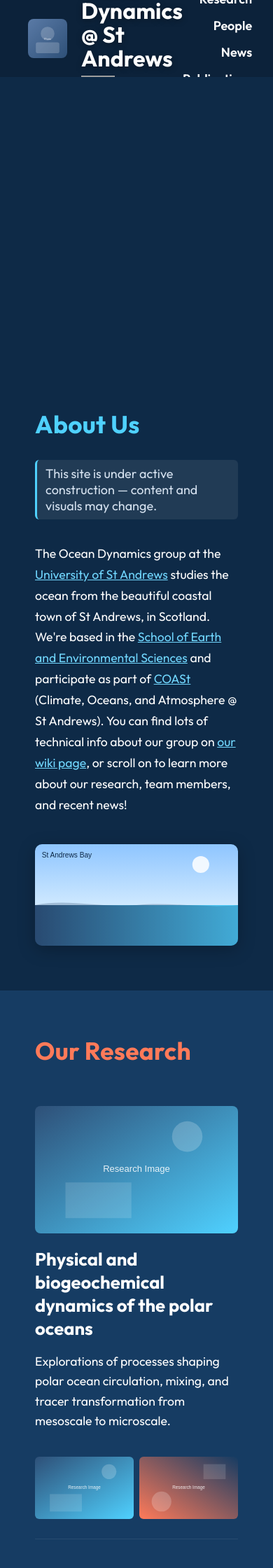
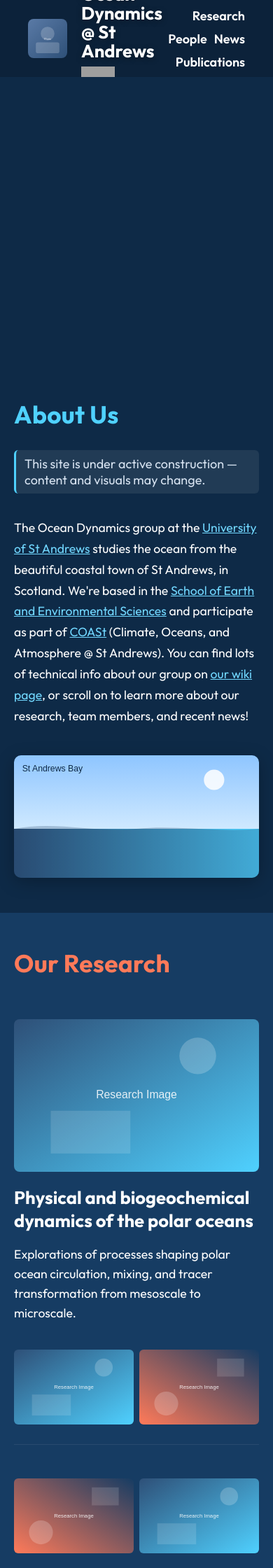
Before and after one commit to ODyn-StAndrews/ODyn-StAndrews.github.io, a Jekyll site: the page built from index.html, in a window 390 px wide. Shown: the top 2240 px of the page at 70% size. Built offline with Jekyll 4.4.1, drawn with Linux system fonts in a browser that asks for light colours; some of the changed text lies outside the part shown; grey boxes are pictures that could not be loaded.

Commit message:
Responsive: improve small-screen behavior (clamped title size, mobile nav spacing, show person overlays on touch, respect reduced motion) without changing core layout

```diff
--- a/assets/css/styles.css
+++ b/assets/css/styles.css
@@ -62,7 +62,7 @@
 header.compact::after { background: none; }
 /* Make header static and compact for non-home pages */
 header.static { position: static; height: 110px !important; }
-header h1 { margin: 0; font-size: var(--title-size, 3rem); line-height: 1.05; color: var(--accent-1); text-shadow: 0 2px 8px rgba(0,0,0,0.35); }
+header h1 { margin: 0; font-size: clamp(1.6rem, 5vw, var(--title-size, 3rem)); line-height: 1.05; color: var(--accent-1); text-shadow: 0 2px 8px rgba(0,0,0,0.35); }
 header h1 a { color: white; text-decoration: none; }
 nav { margin-left: auto; max-width: 50%; }
 nav ul { list-style: none; padding: 0; margin: 0; display: flex; gap: 15px; justify-content: flex-end; flex-wrap: wrap; }
@@ -146,6 +146,11 @@
 .person-card:focus .person-overlay,
 .person-card:focus-within .person-overlay { opacity: 1; }
 
+/* Touch devices: no hover — show overlay by default */
+@media (hover: none) {
+  .person-overlay { opacity: 1; }
+}
+
 .person-name { margin: 0; font-size: 1.05rem; }
 .person-name a { color: #ffffff; text-decoration: none; }
 .person-role { margin: 2px 0 6px 0; color: #e8eff7; font-size: 0.95rem; }
@@ -181,6 +186,17 @@
 .alumni-item { margin: 4px 0; color: #d6e2f0; }
 .alumni-item a { color: #fff; text-decoration: underline; }
 
+/* Small-screen refinements */
+@media (max-width: 640px) {
+  nav ul { gap: 10px; }
+  section { padding: 50px 20px; }
+}
+
+/* Respect reduced motion preferences */
+@media (prefers-reduced-motion: reduce) {
+  * { animation-duration: 0.01ms !important; animation-iteration-count: 1 !important; transition-duration: 0.01ms !important; scroll-behavior: auto !important; }
+}
+
 /* News */
 .news-list { list-style: none; padding: 0; margin: 0; }
 .news-list li { display: flex; align-items: baseline; gap: 8px; margin: 6px 0; }
```
